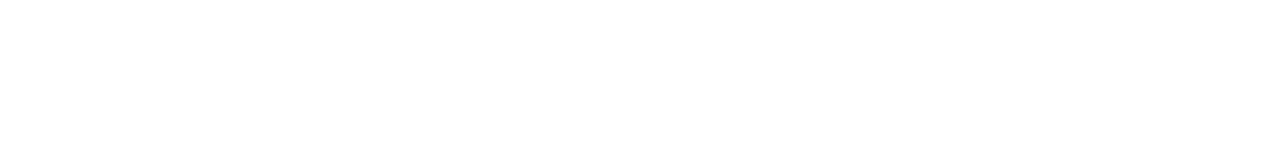
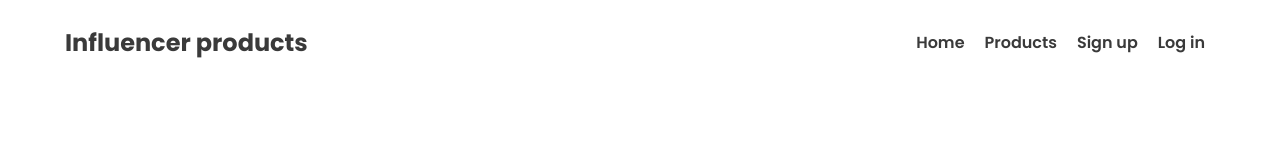
Before and after one commit to HoridasPro/influencer-portfolio-project, a plain HTML site: page index.html in a window 1280 px wide. Drawn offline with Linux system fonts and the light colour scheme.

Commit message:
added to navbar and css

```diff
--- a/index.html
+++ b/index.html
@@ -3,12 +3,25 @@
 <head>
   <meta charset="UTF-8">
   <meta name="viewport" content="width=device-width, initial-scale=1.0">
+  <!-- Google Font Poppons -->
+  <link rel="preconnect" href="https://fonts.googleapis.com">
+  <link rel="preconnect" href="https://fonts.gstatic.com" crossorigin>
+  <link href="https://fonts.googleapis.com/css2?family=Poppins:ital,wght@0,100;0,200;0,300;0,400;0,500;0,600;0,700;0,800;0,900;1,100;1,200;1,300;1,400;1,500;1,600;1,700;1,800;1,900&display=swap" rel="stylesheet">
   <title>Enfluencer Portfolio Project</title>
   <link rel="stylesheet" href="./styless/style.css">
 </head>
 <body>
-  <header>
+  <header class="header">
+    <nav class="navbar">
+      <h3 class="navbar_h3 color_primary">Influencer products</h3>
+      <ul>
+        <li><a href="">Home</a></li>
+        <li><a href="">Products</a></li>
+        <li><a href="">Sign up</a></li>
+        <li><a href="">Log in</a></li>
+      </ul>
 
+    </nav>
   </header>
   <main>
 
--- a/styless/style.css
+++ b/styless/style.css
@@ -0,0 +1,37 @@
+*,*::after,*::before{
+  margin: 0;
+  padding: 0;
+  box-sizing: border-box;
+  font-family: "Poppins", sans-seri
+}
+/* shared colors */
+.color_primary{
+  color: #3A3A3A;
+}
+.header{
+  width: 1150px;
+  margin: 0 auto;
+}
+.navbar{
+  display: flex;
+  justify-content: space-between;
+  align-items: center;
+  margin-top: 20px;
+}
+.navbar_h3{
+  font-size: 24px;
+  font-weight: 700;
+}
+.navbar ul{
+  display: flex;
+}
+.navbar ul li{
+  list-style: none;
+  margin: 10px;
+}
+.navbar ul li a{
+  text-decoration: none;
+  font-weight: 600;
+  font-size: 1rem;
+   color: #3A3A3A;
+}
```
